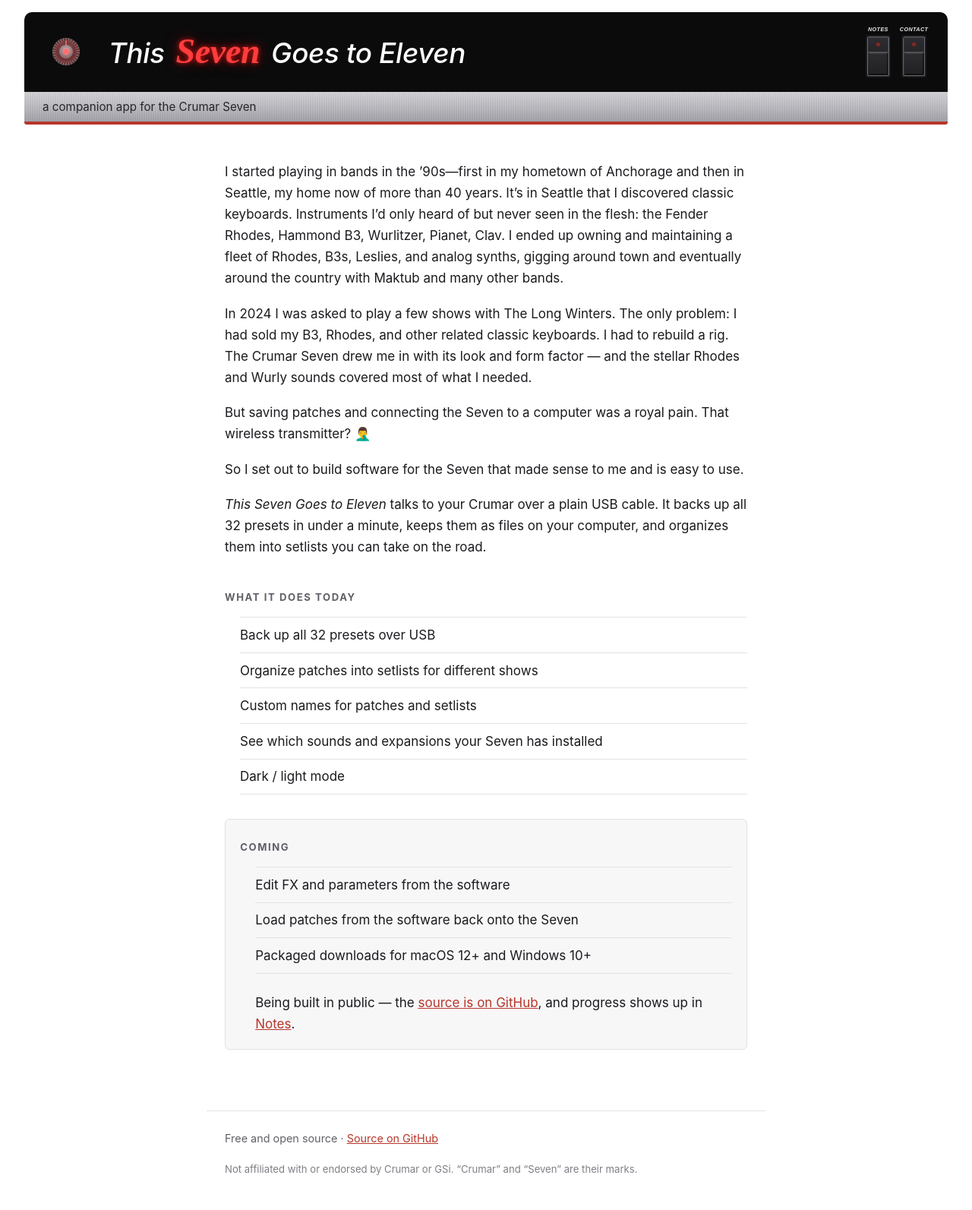
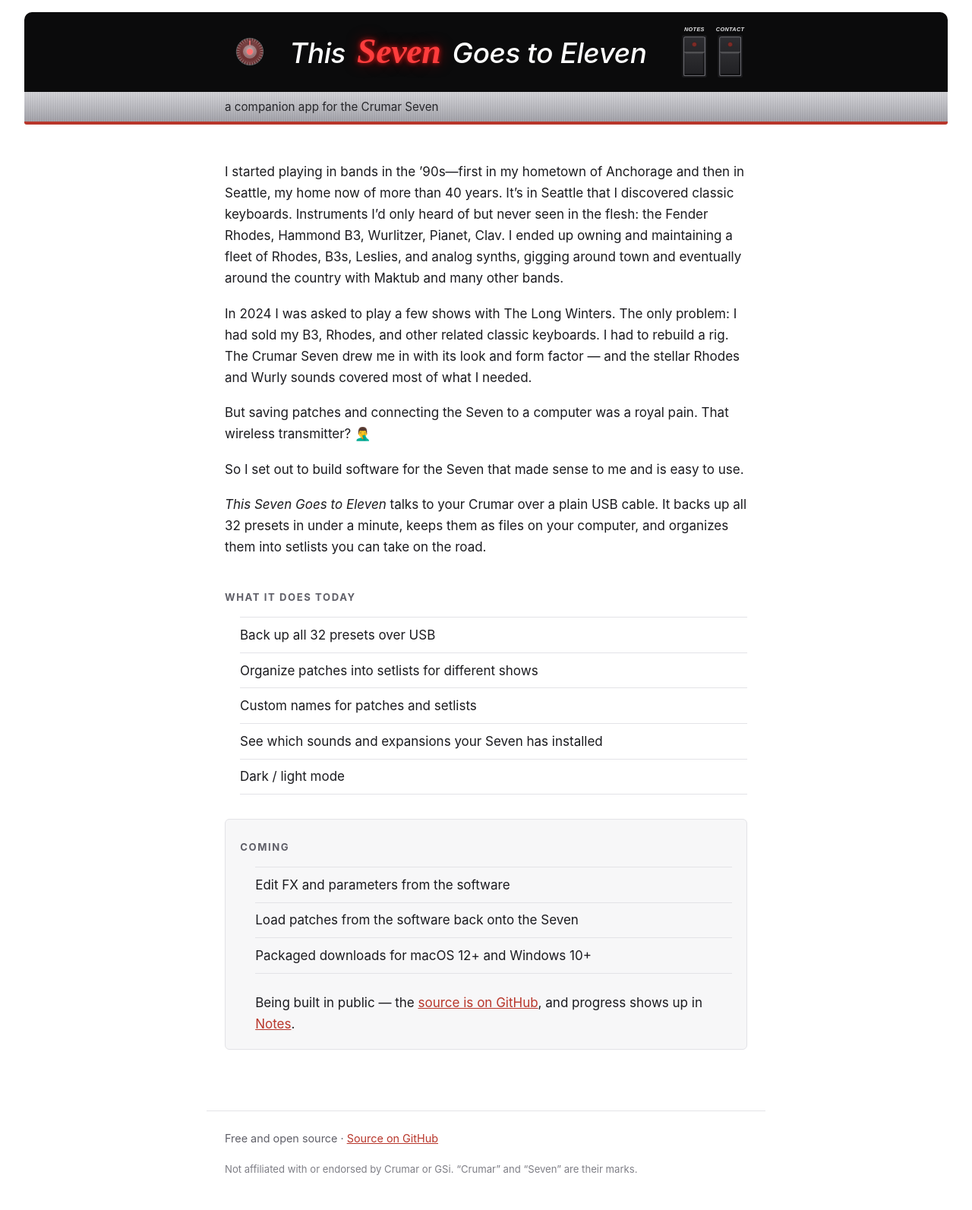
Before and after one commit to danielspils/this-seven-goes-to-eleven, a Jekyll site: the page built from docs/index.md, in a window 1280 px wide. Shown: the whole page at 76% size. Built offline with Jekyll 4.4.1, drawn with Linux system fonts in a browser that asks for light colours.

Commit message:
Align the header contents with the text column
Knob, wordmark and buttons now sit on the same 46rem column as the body
copy — the knob's left edge and the buttons' right edge line up with the
paragraph beneath — and the tagline follows. The black plate and the
aluminium strip still run the full width behind them.

Co-Authored-By: Claude Fable 5 <noreply@anthropic.com>

```diff
--- a/docs/assets/css/style.css
+++ b/docs/assets/css/style.css
@@ -26,10 +26,11 @@ main { max-width: 46rem; margin: 0 auto; padding: 0 1.5rem 5rem; }
 .site-head .panel {
   background: #0b0b0c;
   border-radius: 10px 10px 0 0;
-  padding: .9rem 1.4rem;
+  padding: .9rem 0;
 }
 .site-head .panel-inner {
-  display: flex; align-items: center; gap: 1.6rem;
+  display: flex; align-items: center; gap: 1.2rem;
+  max-width: 46rem; margin: 0 auto; padding: 0 1.5rem;
 }
 .wordmark {
   flex: 1; min-width: 0; white-space: nowrap;
@@ -51,7 +52,7 @@ main { max-width: 46rem; margin: 0 auto; padding: 0 1.5rem 5rem; }
 
 /* Panel controls: the knob sits left of the headline, the two preset
    buttons right of it, both at the app's own proportions. */
-.site-head .panel-inner { gap: 1.4rem; }
+
 .knob { flex: none; width: 66px; height: 66px; }
 #hue-knob { cursor: grab; }
 #hue-knob:active { cursor: grabbing; }
@@ -96,11 +97,12 @@ main { max-width: 46rem; margin: 0 auto; padding: 0 1.5rem 5rem; }
   background:
     repeating-linear-gradient(90deg, rgba(255,255,255,.05) 0 1px, rgba(0,0,0,.035) 1px 3px),
     linear-gradient(180deg, #d3d3d7 0%, #b9b9bf 55%, #a2a2a9 100%);
-  padding: .45rem 1.5rem;
+  padding: .45rem 0;
 }
 /* Strip contents sit on the same column as the page copy below. */
 .alum-inner {
   display: flex; align-items: baseline; gap: 1rem;
+  max-width: 46rem; margin: 0 auto; padding: 0 1.5rem;
   color: #26262a; font-size: .95rem;
 }
 .alum .tagline { flex: 1; }
```
